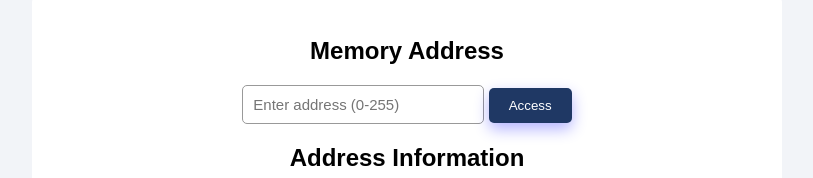
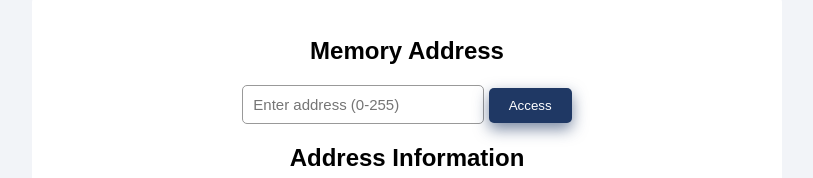
Before and after one commit to sheroz094/Direct-Mapped-Cache-Simulator, a plain HTML site: page index.html in a window 1280 px wide. In both pictures the pointer is over the button "Access". Shown: the part 137-315 px from the top of the page, without its empty margins (233-1046 px from the left). Drawn offline with Linux system fonts and the light colour scheme.

Commit message:
Change button hover box-shadow color
Updated button hover box-shadow color and fixed missing newline.

```diff
--- a/style.css
+++ b/style.css
@@ -42,7 +42,7 @@ button {
 
 button:hover {
         cursor: pointer;
-        box-shadow: 0 6px 15px rgba(0, 0, 255, 0.3);
+        box-shadow: 0 6px 15px rgba(31, 56, 100, 0.6);
       }
 
 button:active {
```
